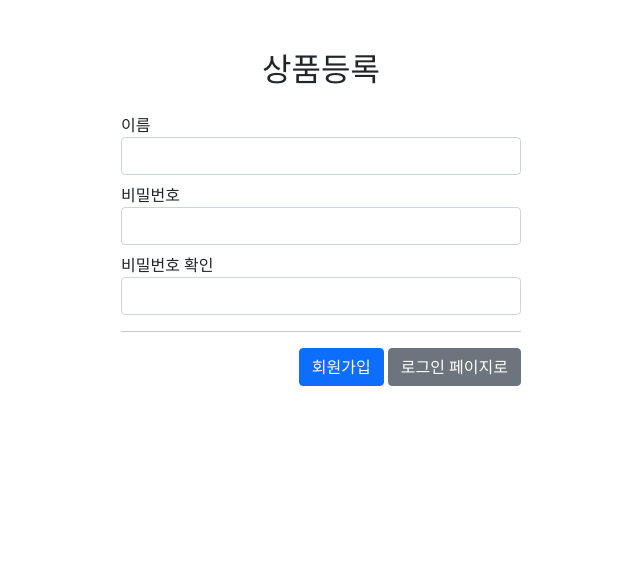
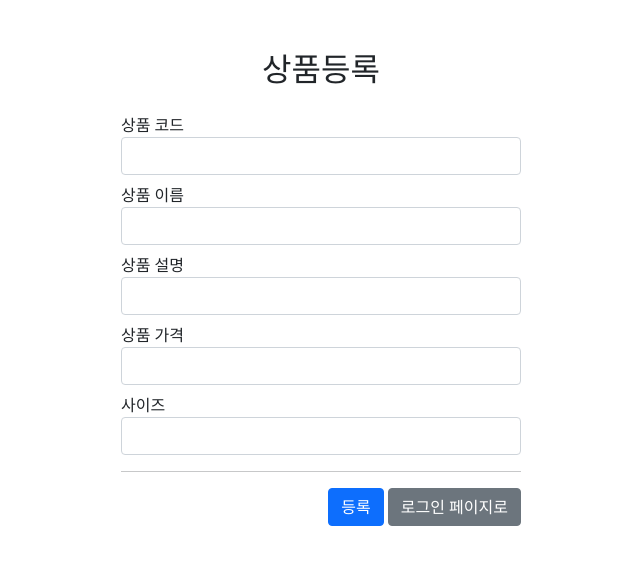
Before and after one commit to Bookwhale00/musinsa_project, a Django app: page /product-create/ in a window 1280 px wide. Shown: the part 56-621 px from the top of the page, without its empty margins (319-959 px from the left). Run offline with Django 4.2, Linux system fonts and the light colour scheme.

Commit message:
상품등록 템플릿 추가

```diff
--- a/templates/erp/product_create.html
+++ b/templates/erp/product_create.html
@@ -10,20 +10,28 @@
             <h2 class="title-center"> 상품등록 </h2>
             <form class="form-area">
                 <div class="form-group mt-2 mb-2">
-                    <label for="username">이름</label>
-                    <input type="text" class="form-control" id="username" name="username">
+                    <label for="code">상품 코드</label>
+                    <input type="text" class="form-control" id="code" name="code">
                 </div>
                 <div class="form-group mt-2 mb-2">
-                    <label for="password">비밀번호</label>
-                    <input type="password" class="form-control" id="password" name="password">
+                    <label for="name">상품 이름</label>
+                    <input type="text" class="form-control" id="nam" name="nam">
                 </div>
                 <div class="form-group mt-2 mb-2">
-                    <label for="password2">비밀번호 확인</label>
-                    <input type="password" class="form-control" id="password2" name="password2">
+                    <label for="description">상품 설명</label>
+                    <input type="text" class="form-control" id="description" name="description">
+                </div>
+                <div class="form-group mt-2 mb-2">
+                    <label for="price">상품 가격</label>
+                    <input type="text" class="form-control" id="price" name="price">
+                </div>
+                <div class="form-group mt-2 mb-2">
+                    <label for="sizes">사이즈</label>
+                    <input type="text" class="form-control" id="sizes" name="sizes">
                 </div>
                 <hr>
                 <div style="float: right">
-                    <button type="submit" class="btn btn-primary">회원가입</button>
+                    <button type="submit" class="btn btn-primary">등록</button>
                     <a href="/signin" class="btn btn-secondary">로그인 페이지로</a>
                 </div>
             </form>
```
Also changed, not shown: db.sqlite3.
